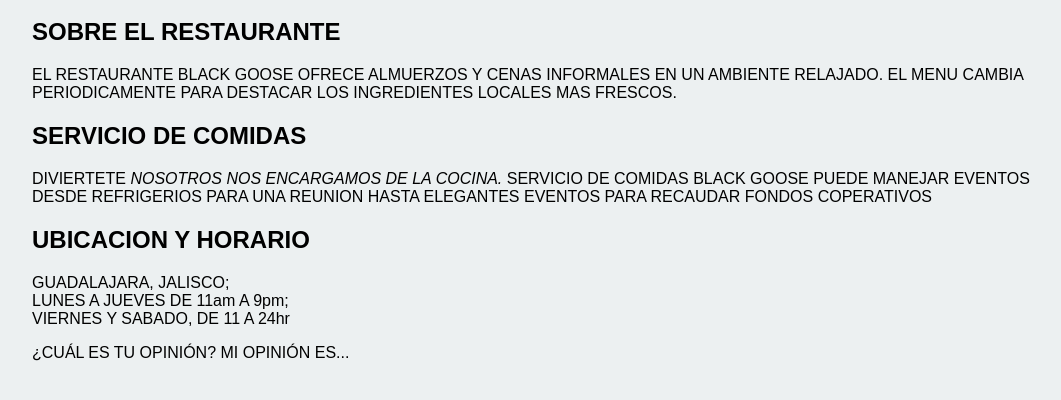
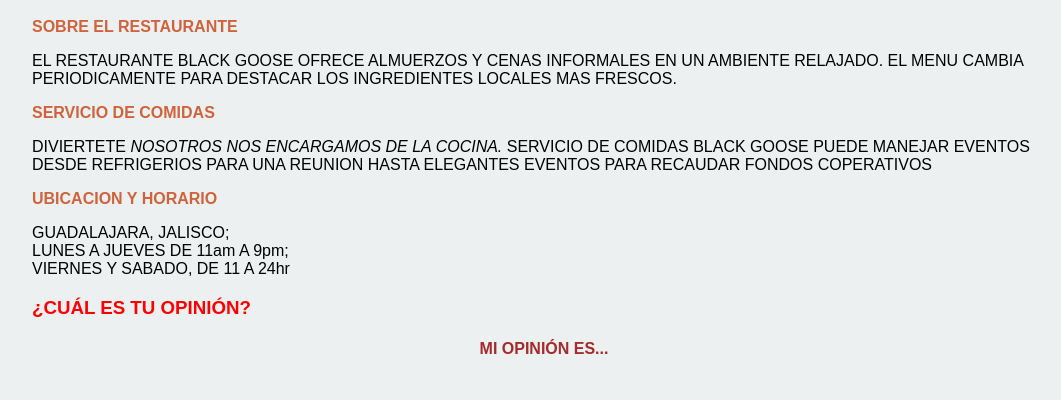
Before and after one commit to Alexis141273/ganso_negro_2024, a plain HTML site: page ganso_negro.html in a window 1280 px wide. Shown: the part 254-654 px from the top of the page, without its empty margins (96-1157 px from the left). Drawn offline with Linux system fonts and the light colour scheme.

Commit message:
ESTILOS FINALES DE SITIO

```diff
--- a/ganso_negro.html
+++ b/ganso_negro.html
@@ -18,6 +18,21 @@
                 text-transform: uppercase;
                 border-bottom: 1px solid #57b1dc;
                 margin-top: 30px;
+            }
+
+            h2{
+                color: #d1633c;
+                font-size: 1em;
+            }
+
+            h3{
+                color: red;
+            }
+
+            h4{
+                color: brown;
+                text-align: center;
+                text-transform: uppercase;
             }
 
         </style>
@@ -41,9 +56,9 @@
         <h2>UBICACION Y HORARIO</h2>
         <p>GUADALAJARA, JALISCO; <br>LUNES A JUEVES DE 11am A 9pm; <br>VIERNES Y SABADO, DE 11 A 24hr</p>
 
-        ¿CUÁL ES TU OPINIÓN?
+        <h3>¿CUÁL ES TU OPINIÓN?</h3>
 
-        MI OPINIÓN ES...
+        <h4>MI OPINIÓN ES...</h4>
 
     </body>
 </html>
```
